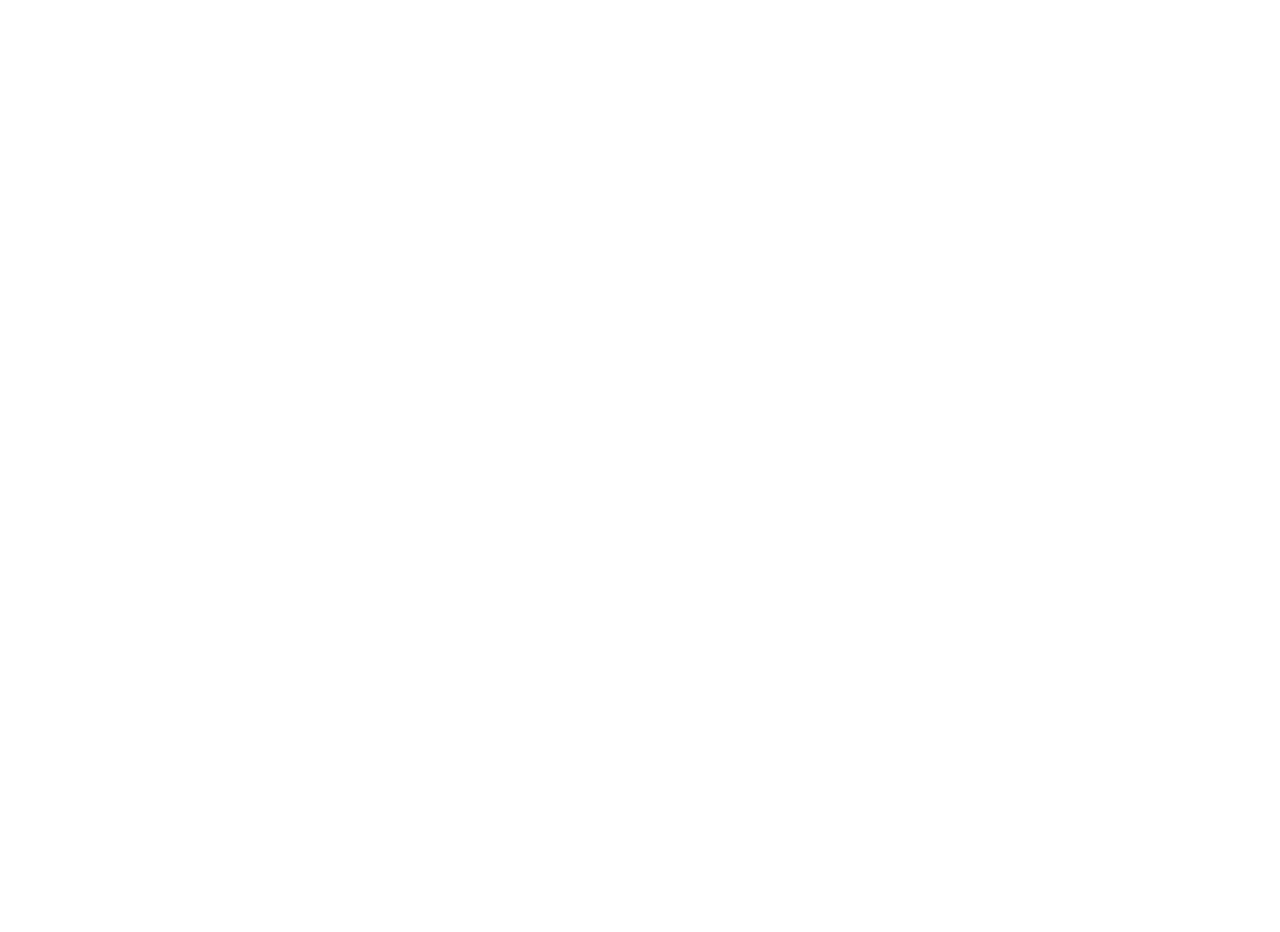
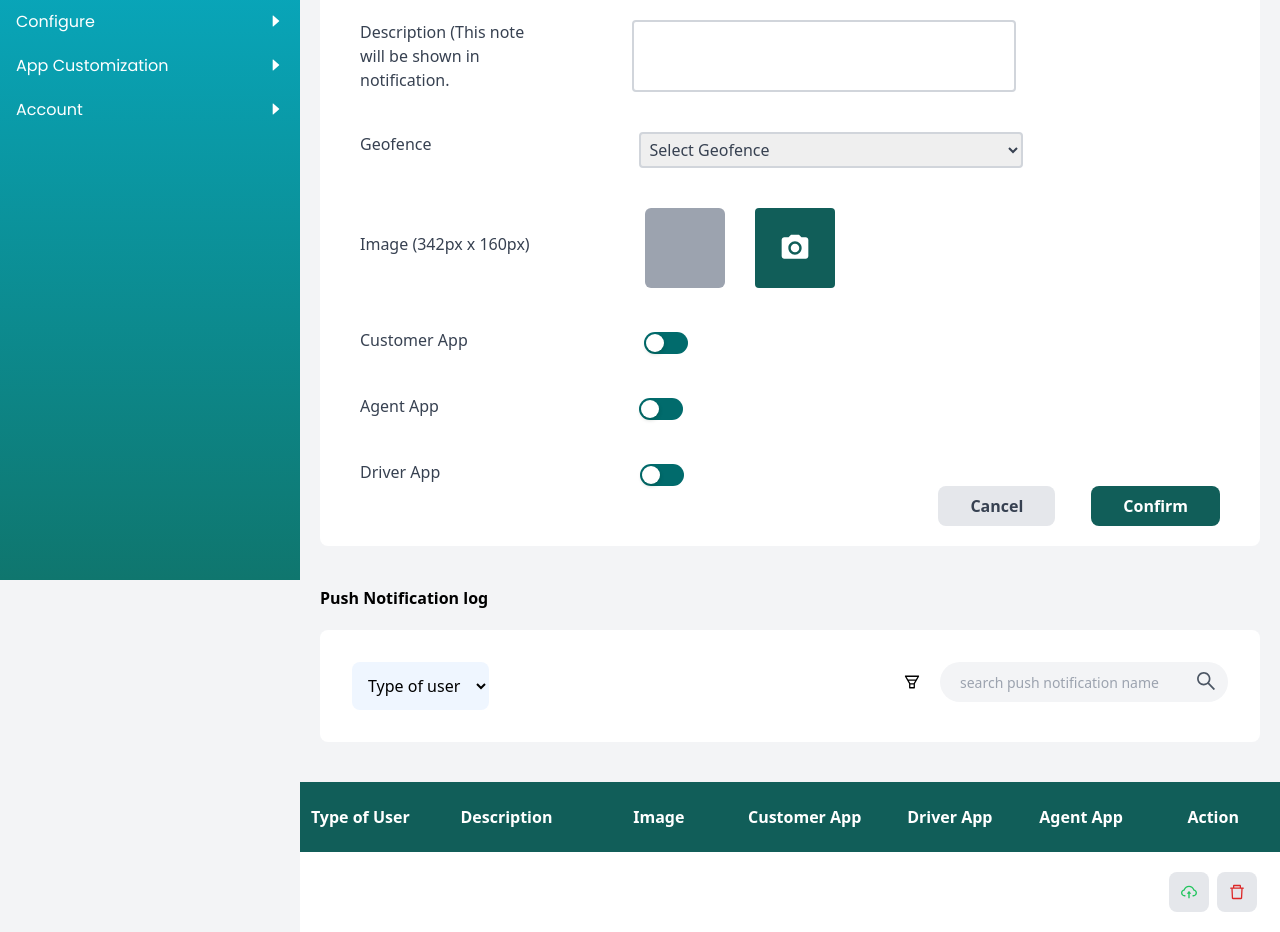
Before and after one commit to famto3012/famto_admin_panel_react, a React (Vite) app: page /push-notification in a window 1280 px wide. Before the commit this address had no page. Shown: the part 220-1152 px from the top of the page. Before the commit the page ends 800 px from the top, so only its background shows below. Built offline with nearby package versions, Linux system fonts and the light colour scheme.

Commit message:
Push-notification

```diff
--- a/src/App.jsx
+++ b/src/App.jsx
@@ -16,6 +16,7 @@
 import UpdateManager from "./pages/admin/manager/UpdateManager";
 import AccountLogs from "./pages/admin/manager/AccountLogs";
 import Managers from "./pages/admin/manager/Managers";
+import PushNotification from "./pages/admin/notifications/PushNotification";
 
 function App() {
   return (
@@ -33,6 +34,7 @@
         <Route path="/all-tax" element={<Tax />} />
         <Route path="/account-logs" element={<AccountLogs />} />
         <Route path="/all-managers" element={<Managers />} />
+        <Route path="/push-notification" element={< PushNotification />} />
         <Route
           path="/merchant-detail/:merchantId"
           element={<MerchantDetails />}
--- a/src/pages/admin/manager/Managers.jsx
+++ b/src/pages/admin/manager/Managers.jsx
@@ -43,7 +43,7 @@
         </nav>
         <div className="flex justify-between mt-5 px-5">
           <h1 className="font-bold text-[20px]"> Managers</h1>
-          <Link to="/addmanager">
+          <Link to="/add-manager">
             {" "}
             <button className="bg-teal-800 rounded-md py-2 px-5 text-white">
               <PlusOutlined />
--- a/src/pages/admin/notifications/PushNotification.jsx
+++ b/src/pages/admin/notifications/PushNotification.jsx
@@ -1,7 +1,215 @@
-import React from "react";
+import React, { useState } from "react";
+import GlobalSearch from "../../../components/GlobalSearch";
+import Sidebar from "../../../components/Sidebar";
+import { MdCameraAlt } from "react-icons/md";
+import { Switch } from "antd";
+import { FunnelPlotOutlined, SearchOutlined, DeleteOutlined, CloudUploadOutlined } from "@ant-design/icons";
 
 const PushNotification = () => {
-  return <div>PushNotification</div>;
+
+  const [formData, setFormData] = useState({
+    title: "",
+    description: "",
+    geofenceId: "",
+    imageUrl: "",
+    type: "",
+    customer: null,
+    driver: null,
+    agent: null
+  })
+
+  const handleInputChange = (e) => {
+    setFormData({ ...formData, [e.target.name]: e.target.value })
+  }
+
+  const submitAction = (e) => {
+    e.preventDefault();
+    console.log(formData);
+  };
+
+  const [notificationFile, setNotificationFile] = useState(null);
+  const [notificationPreviewURL, setNotificationPreviewURL] = useState(null);
+
+  const handleNotificationImageChange = (e) => {
+    e.preventDefault();
+    const file = e.target.files[0];
+    setNotificationFile(file);
+    setNotificationPreviewURL(URL.createObjectURL(file));
+  };
+
+  const onChange = (name, checked) => {
+    setFormData({ ...formData, [name]: checked })
+  };
+
+
+  return (
+    <>
+      <Sidebar />
+      <div className="pl-[300px] bg-gray-100">
+        <div className="p-5">
+          <GlobalSearch />
+        </div>
+        <header className="font-bold ml-5">Push Notifications</header>
+        <div className="bg-white text-[16px] mx-5 rounded-lg mt-5 text-gray-700">
+          <form onSubmit={submitAction}>
+            <div className="flex">
+              <label className="mt-10 ml-10">Title</label>
+              <input
+                type="text"
+                name="title"
+                value={formData.title}
+                className="border-2 border-gray-300 rounded ml-60 mt-10  w-96 p-1"
+                onChange={handleInputChange}
+              />
+            </div>
+            <div className="flex">
+              <label className="mt-10 ml-10 w-48">Description (This note will be shown in notification.</label>
+              <input
+                type="text"
+                name="description"
+                value={formData.description}
+                className="border-2 border-gray-300 rounded  mt-10 ml-20  w-96 "
+                onChange={handleInputChange}
+              />
+            </div>
+            <div className="flex">
+              <label className="mt-10 ml-10">Geofence</label>
+              <select
+                name="geofenceId"
+                value={formData.geofenceId}
+                className="border-2 border-gray-300 rounded ml-52 mt-10  w-96 p-1"
+                onChange={handleInputChange}
+              >
+                <option hidden>Select Geofence</option>
+                <option value="TVM">TVM</option>
+                <option value="PMg">PMG</option>
+              </select>
+            </div>
+            <div className="flex">
+              <label className="mt-16 ml-10">Image (342px x 160px)</label>
+              <div className=" flex items-center gap-[30px]">
+                {!notificationPreviewURL && (
+                  <div className="bg-gray-400 ml-[115px] mt-10 h-20 w-20 rounded-md" />
+                )}
+                {notificationPreviewURL && (
+                  <figure className="ml-[115px] mt-10 h-20 w-20 rounded-mdrelative">
+                    <img
+                      src={notificationPreviewURL}
+                      alt="profile"
+                      className="w-full rounded h-full object-cover "
+                    />
+                  </figure>
+                )}
+                <input
+                  type="file"
+                  name="notificationImage"
+                  id="notificationImage"
+                  className="hidden"
+                  onChange={handleNotificationImageChange}
+                />
+                <label htmlFor="notificationImage" className="cursor-pointer ">
+                  <MdCameraAlt
+                    className=" bg-teal-800  text-[40px] text-white p-6 h-20 w-20 mt-10 rounded"
+                    size={30}
+                  />
+                </label>
+              </div>
+            </div>
+            <div className="flex">
+              <label className="mt-10 ml-10">Customer App</label>
+              <Switch className="mt-11 ml-44" style={{backgroundColor:"#016B6C"}} onChange={(checked) => onChange('customer', checked)} name="agent" />
+            </div>
+            <div className="flex">
+              <label className="mt-10 ml-10">Agent App</label>
+              <Switch className="mt-11 ml-[200px]" style={{backgroundColor:"#016B6C"}}  onChange={(checked) => onChange('agent', checked)} name="agent" />
+            </div>
+            <div className="flex">
+              <label className="mt-10 ml-10">Driver App</label>
+              <Switch className="mt-11 ml-[200px]" style={{backgroundColor:"#016B6C"}} onChange={(checked) => onChange('driver', checked)} name="driver" />
+            </div>
+            <div className="flex justify-end  mb-10 gap-4">
+              <button
+                className="bg-gray-200 rounded-lg px-8 py-2 right-10 mb-5 mr-5 font-semibold justify-end"
+                type="submit"
+              >
+                Cancel
+              </button>
+              <button
+                className="bg-teal-800 rounded-lg px-8 py-2 right-5 mb-5 mr-10 text-white font-semibold justify-end"
+                type="submit"
+              >
+                Confirm
+              </button>
+            </div>
+          </form>
+        </div>
+        <p className="font-bold ml-5">Push Notification log</p>
+        <div className="bg-white mx-5 rounded-lg mt-5 flex p-8 justify-between">
+          <select
+            name="type"
+            value={formData.type}
+            className="bg-blue-50 rounded-lg p-3"
+            onChange={handleInputChange}
+          >
+            <option hidden selected>Type of user</option>
+            <option value="customer">Customer</option>
+            <option value="agent">Agent</option>
+            <option value="driver">Driver</option>
+          </select>
+          <div>
+            <FunnelPlotOutlined />
+            <input
+              type="search"
+              name="search"
+              placeholder="search push notification name"
+              className="bg-gray-100 h-10 px-5 pr-10 rounded-full ml-5 w-72 text-sm focus:outline-none"
+            />
+            <button type="submit" className="absolute right-16 mt-2">
+              <SearchOutlined className="text-xl text-gray-600" />
+            </button>
+          </div>
+        </div>
+        <table className="w-full mt-10">
+          <thead>
+            <tr>
+              {[
+                "Type of User",
+                "Description",
+                "Image",
+                "Customer App",
+                "Driver App",
+                "Agent App",
+                "Action"
+              ].map((header) => (
+                <th key={header}
+                  className="bg-teal-800 text-white h-[70px] text-center w-screen"
+                >
+                  {header}
+                </th>
+              ))}
+            </tr>
+          </thead>
+          <tbody>
+            <tr className="text-center bg-white h-20">
+              <td>{formData.type}</td>
+              <td>{formData.description}</td>
+              <td>{formData.imageUrl}</td>
+              <td>{formData.customer}</td>
+              <td>{formData.driver}</td>
+              <td>{formData.agent}</td>
+              <td>
+                <button>
+                  <CloudUploadOutlined className="bg-gray-200 text-green-500 p-3 mr-2 rounded-lg" />
+                </button>
+                <DeleteOutlined className="bg-gray-200 text-red-600 p-3 rounded-lg" />
+              </td>
+            </tr>
+          </tbody>
+        </table>
+      </div>
+    </>
+
+  );
 };
 
 export default PushNotification;
--- a/src/pages/admin/tax/Tax.jsx
+++ b/src/pages/admin/tax/Tax.jsx
@@ -78,6 +78,7 @@
           <Modal
             title="Add Tax"
             open={isModalVisible}
+            className="mt-24"
             onOk={handleOk}
             onCancel={handleCancel}
             footer={null} // Custom footer to include form buttons
@@ -234,9 +235,10 @@
                       <EditOutlined className="bg-gray-200 p-3 rounded-lg" />
                     </button>
                     <Modal
-                      title="Edit Tax"
+                       title="Edit Tax"
                       open={isModalVisibleEdit}
                       onOk={handleOkEdit}
+                      className="mt-24"
                       onCancel={handleCancelEdit}
                       footer={null} // Custom footer to include form buttons
                     >
```
